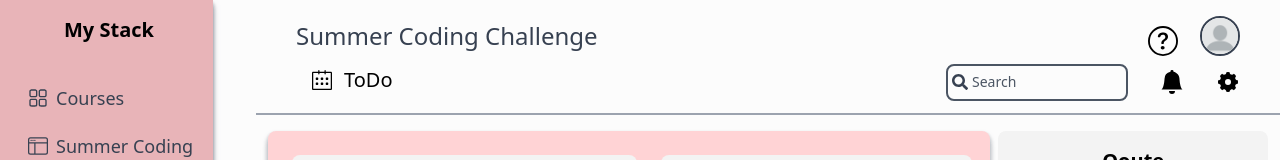
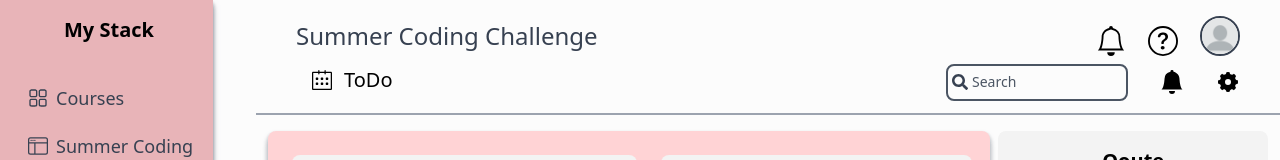
Before and after one commit to mariamffatima/MyStack, a Next.js app: page /homepage in a window 1280 px wide. Shown: the top 160 px of the page. Built offline with nearby package versions, Linux system fonts and the light colour scheme; some icons are missing.

Commit message:
icons visible

```diff
--- a/pages/homepage.js
+++ b/pages/homepage.js
@@ -93,8 +93,8 @@ export default function HomePage() {
                 )}
               </div>
 
-              <div className='flex items-center justify-end space-x-8 md:space-x-8'>
-                <div className='text-2xl  hidden items-center md:text-3xl w-[1.25rem] h-[1.24975rem]'>
+              <div className='flex items-center justify-end space-x-4 md:space-x-8'>
+                <div className='text-2xl  hidden md:inline items-center md:text-3xl w-[1.25rem] h-[1.24975rem]'>
                   <BsBell />
                     </div>
                   <div className='text-2xl items-center md:text-3xl w-[1.25rem] h-[1.24975rem]'>
```
